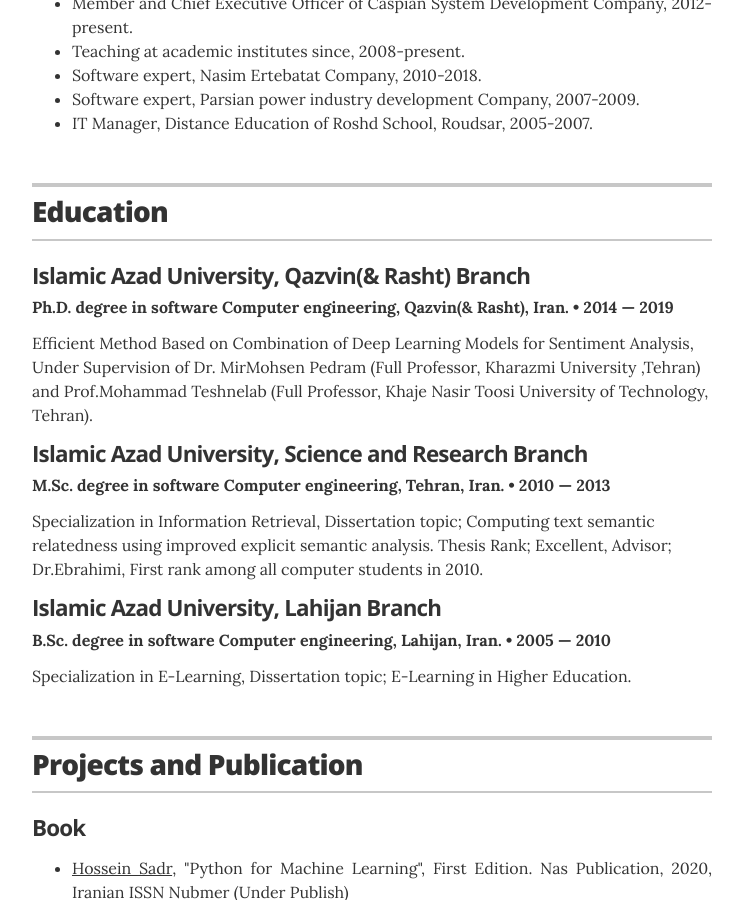
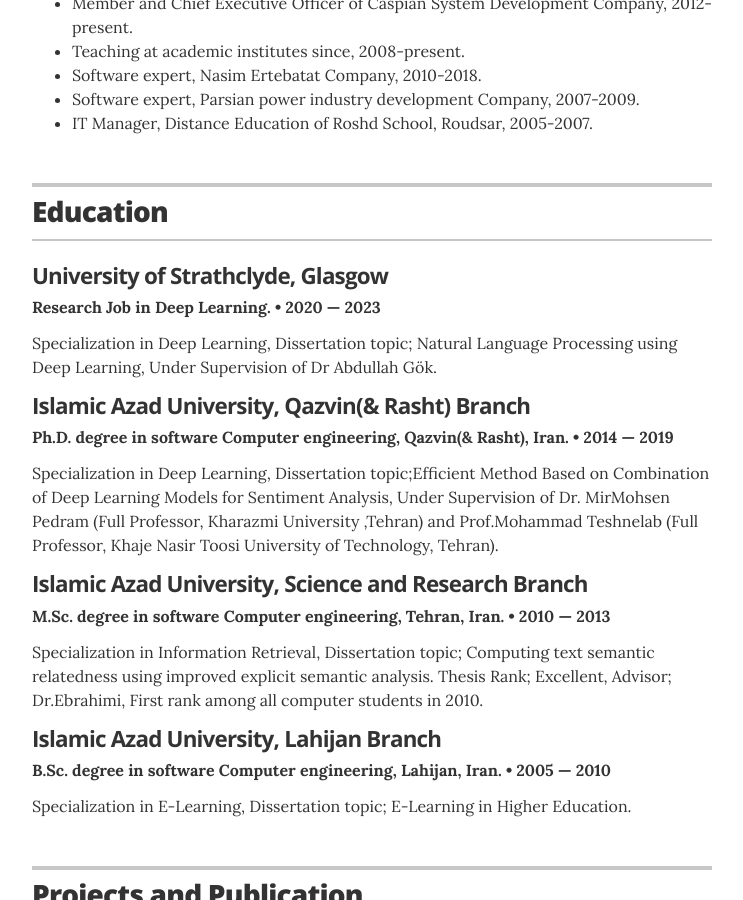
Before and after one commit to hosseinsadr/hosseinsadr.github.io, a Jekyll site: the page built from index.html, in a window 1280 px wide and 900 px high, scrolled down 1974 px. Shown: the whole window, without its empty margins (268-1011 px from the left). Built offline with Jekyll 4.4.1, drawn with Linux system fonts in a browser that asks for light colours.

Commit message:
Update education.yml

```diff
--- a/_data/education.yml
+++ b/_data/education.yml
@@ -1,8 +1,18 @@
+# Degree
+- degree: Research Job in Deep Learning.
+  uni: University of Strathclyde, Glasgow
+  year: 2020 &mdash; 2023
+  summary: <pdir="rtl" align="justify"> Specialization in Deep Learning, Dissertation topic; Natural Language Processing using Deep Learning, Under Supervision of  Dr Abdullah Gök.</p>
+
+  #awards:
+    #- award: Summa Cumme Laude graduate
+
+############
 # Degree
 - degree: Ph.D. degree in software Computer engineering, Qazvin(& Rasht), Iran.
   uni: Islamic Azad University, Qazvin(& Rasht) Branch
   year: 2014 &mdash; 2019
-  summary: <pdir="rtl" align="justify"> Efficient Method Based on Combination of Deep Learning Models for Sentiment Analysis, Under Supervision of  Dr. MirMohsen Pedram (Full Professor, Kharazmi University ,Tehran) and Prof.Mohammad Teshnelab (Full Professor, Khaje Nasir Toosi University of Technology, Tehran).</p>
+  summary: <pdir="rtl" align="justify"> Specialization in Deep Learning, Dissertation topic;Efficient Method Based on Combination of Deep Learning Models for Sentiment Analysis, Under Supervision of  Dr. MirMohsen Pedram (Full Professor, Kharazmi University ,Tehran) and Prof.Mohammad Teshnelab (Full Professor, Khaje Nasir Toosi University of Technology, Tehran).</p>
 
   #awards:
     #- award: Summa Cumme Laude graduate
```
